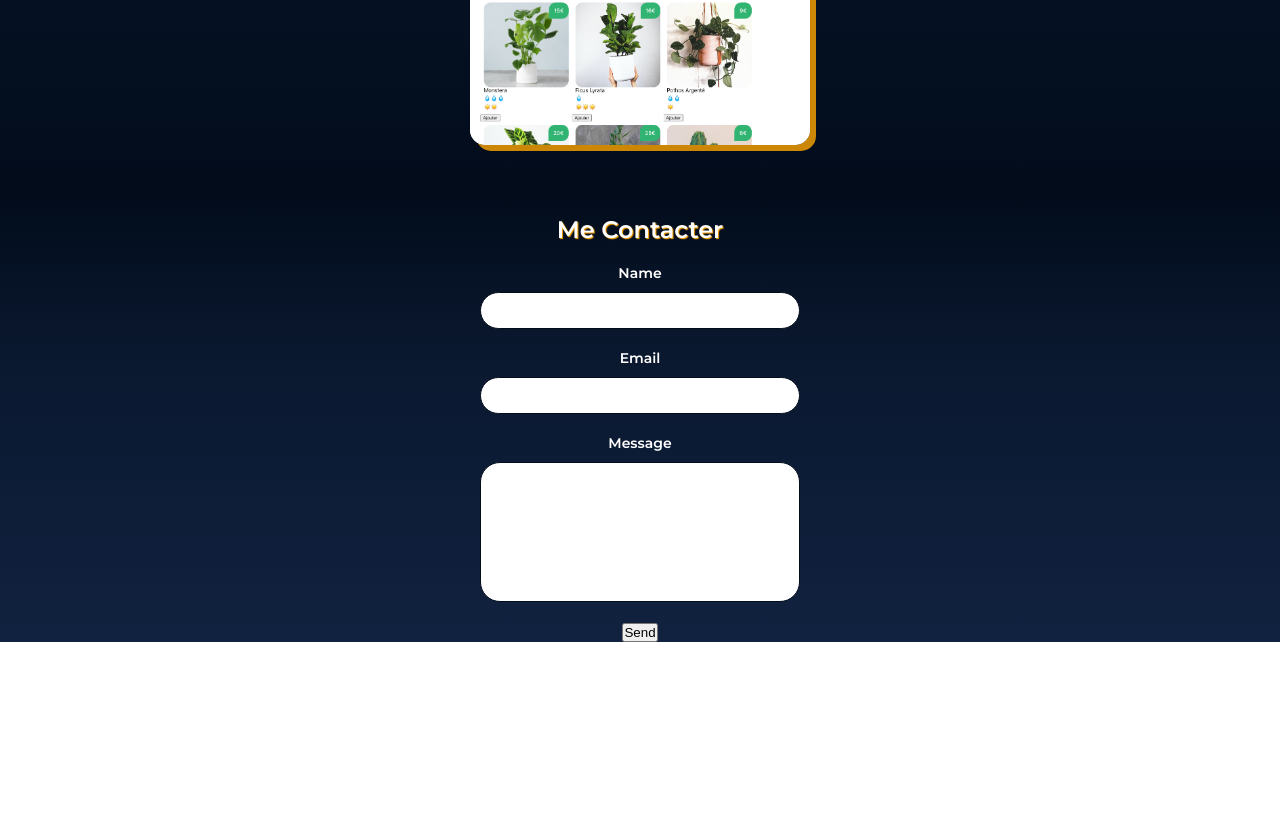
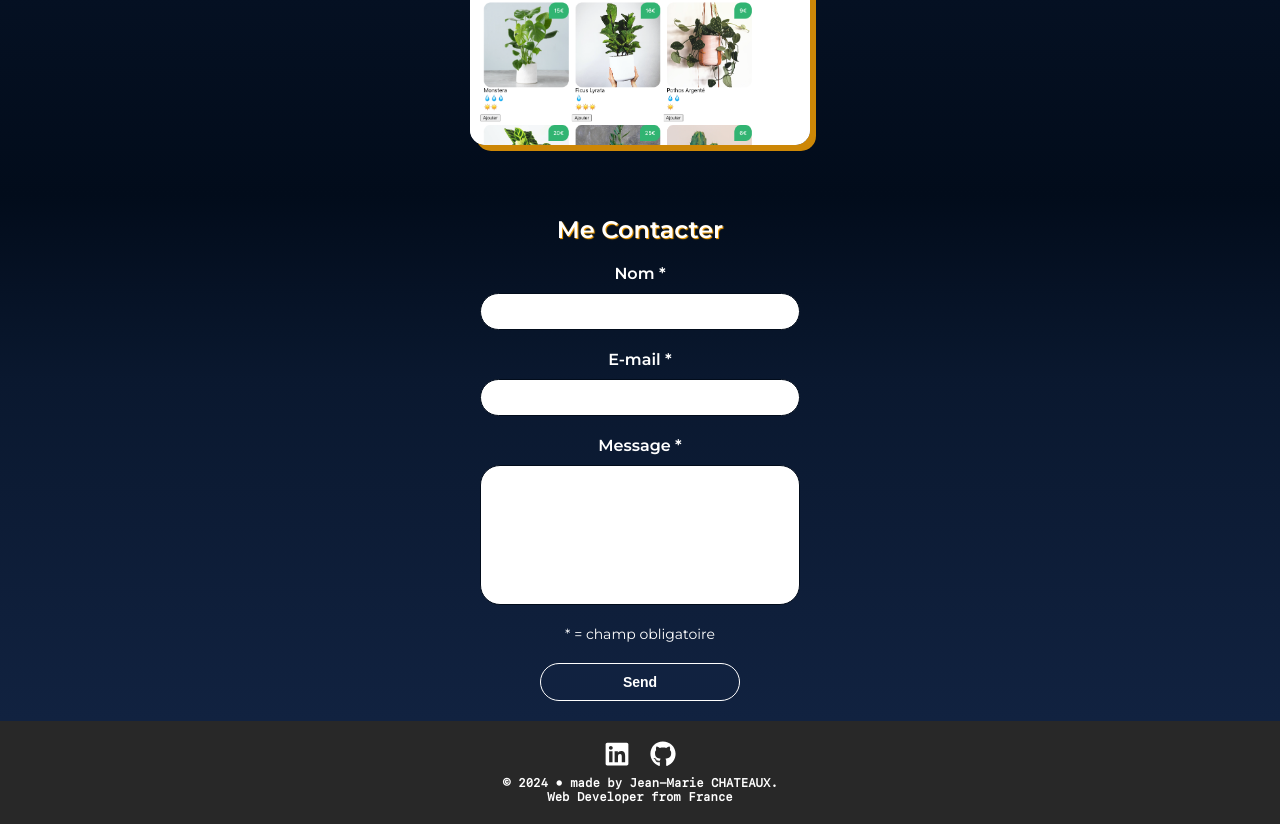
Before and after one commit to JimC75/Portfolio, a React (Vite) app: page / in a window 1280 px wide. Shown: the part 1569-2393 px from the top of the page. Before the commit the page ends 2211 px from the top, so only its background shows below. Built offline with nearby package versions, Linux system fonts and the light colour scheme.

Commit message:
footer + onload event

```diff
--- a/src/sections/Contact.jsx
+++ b/src/sections/Contact.jsx
@@ -26,16 +26,17 @@ export default function Contact() {
             <h2 className="contact-title">Me Contacter</h2>
             <form ref={form} onSubmit={sendEmail} className='contact-form'>
                 <div className="contact-form-item">
-                    <label>Name</label>
+                    <label>Nom *</label>
                     <input type="text" name="user_name" required />
                 </div>
                 <div className="contact-form-item">
-                    <label>Email</label>
+                    <label>E-mail *</label>
                     <input type="email" name="user_email" required />
                 </div>
                 <div className="contact-form-item">
-                    <label>Message</label>
+                    <label>Message *</label>
                     <textarea name="message" required />
+                    <p>* = champ obligatoire</p>
                 </div>
                 <input type="submit" value="Send" id='submit-button' />
             </form>
--- a/src/sections/Footer.jsx
+++ b/src/sections/Footer.jsx
@@ -1,3 +1,19 @@
+import { FaLinkedin } from "react-icons/fa";
+import { FaGithub } from "react-icons/fa";
+
 export default function Footer() {
-
+    return (
+        <footer>
+            <div className="social-links-container">
+                <a href="https://www.linkedin.com/in/jean-marie-chateaux-58a8a3297/" target="_blank" className="social-links">
+                    <FaLinkedin />
+                </a>
+                <a href="https://github.com/JimC75" target="_blank" className="social-links">
+                    <FaGithub />
+                </a>
+            </div>
+            <p><span className="special-character">©</span> 2024 • made by Jean-Marie CHATEAUX.</p>
+            <p>Web Developer from France</p>
+        </footer>
+    )
 }
--- a/src/sections/Header.jsx
+++ b/src/sections/Header.jsx
@@ -17,6 +17,7 @@ function Header() {
         }
     }
     window.onresize = windowWidth;
+    window.onload = windowWidth;
 
 
     return (
@@ -24,14 +25,14 @@ function Header() {
             <img id="logoJMC" src={logo} alt="logo Jean-Marie Chateaux" />
             <button onClick={() => { setOpen(!open) }} className="burger">{bars}</button>
             <ul className={hidden && "hidden"}>
-                <li><Link to="skills" className="nav-link" smooth={true} duration={500} offset={-50}>Mes Compétences</Link></li>
+                <li><Link to="skills" className="nav-link" smooth={true} duration={500} offset={-30}>Mes Compétences</Link></li>
                 <li><Link to="projects" className="nav-link" smooth={true} duration={500} offset={-20}>Mes Projets</Link></li>
                 <li><Link to="contact" className="nav-link" smooth={true} duration={500} offset={0}>Me Contacter</Link></li>
             </ul>
 
             <div className="dropdown-content">
                 <ul className={hidden && "hidden"}>
-                    <li><Link to="skills" className="nav-link" smooth={true} duration={500} offset={-50}>Mes Compétences</Link></li>
+                    <li><Link to="skills" className="nav-link" smooth={true} duration={500} offset={-30}>Mes Compétences</Link></li>
                     <li><Link to="projects" className="nav-link" smooth={true} duration={500} offset={-20}>Mes Projets</Link></li>
                     <li><Link to="contact" className="nav-link" smooth={true} duration={500} offset={0}>Me Contacter</Link></li>
 
--- a/src/styles/_Contact.scss
+++ b/src/styles/_Contact.scss
@@ -21,7 +21,7 @@
             margin-bottom: 20px;
 
             label {
-                font-size: 14px;
+                font-size: 16px;
                 font-weight: 600;
                 margin-bottom: 10px;
             }
@@ -38,6 +38,32 @@
                 height: 140px;
                 resize: none;
             }
+
+            p {
+                margin-top: 20px;
+                font-size: 14px;
+            }
+
+
+        }
+
+        #submit-button {
+            font-size: 14px;
+            font-weight: 600;
+            width: 200px;
+            padding: 10px;
+            border: 1px solid white;
+            border-radius: 20px;
+            color: white;
+            background: $navi;
+            cursor: pointer;
+            margin-bottom: 20px;
+        }
+
+        #submit-button:hover {
+            // background: $light-grey;
+            border-color: orange;
+            color: orange;
         }
     }
 }
--- a/src/styles/_Footer.scss
+++ b/src/styles/_Footer.scss
@@ -1 +1,47 @@
 // linear-gradient(180deg, rgba(17, 34, 64, 1) 0%, rgba(2, 12, 27, 1) 100%);
+
+footer {
+    height: 80px;
+    background-color: $darkest-grey;
+    display: flex;
+    justify-content: space-around;
+    align-items: center;
+    width: 100%;
+    height: 100%;
+    margin: 0 auto;
+    padding: 20px 0;
+    color: white;
+    font-size: 20px;
+    font-weight: 600;
+    text-shadow: 1px 1px 1px orange;
+    display: flex;
+    flex-direction: column;
+
+    .social-links-container {
+        a {
+            text-decoration: none;
+            color: white;
+            font-size: 26px;
+            margin: 10px;
+        }
+
+        a:hover {
+            color: orange;
+        }
+
+
+    }
+
+    p {
+        width: 100%;
+        display: block;
+        font-size: 12px;
+        font-family: SFMono;
+        text-shadow: none;
+    }
+
+    .special-character {
+        font-size: 14px;
+    }
+
+}
```
